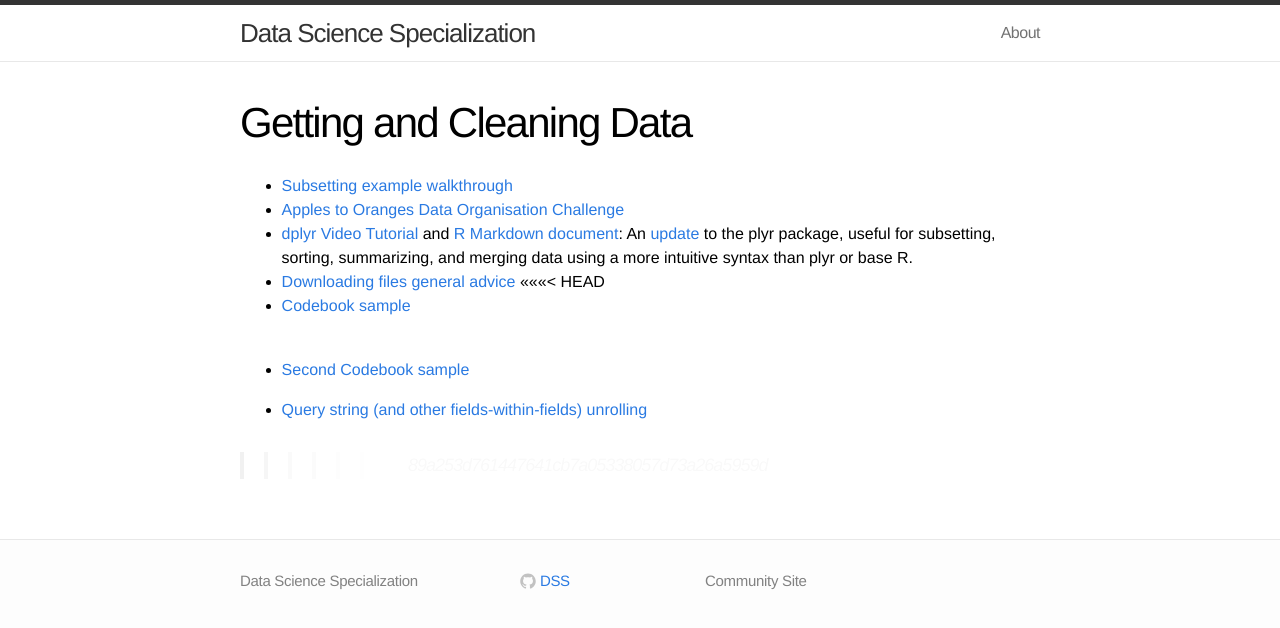
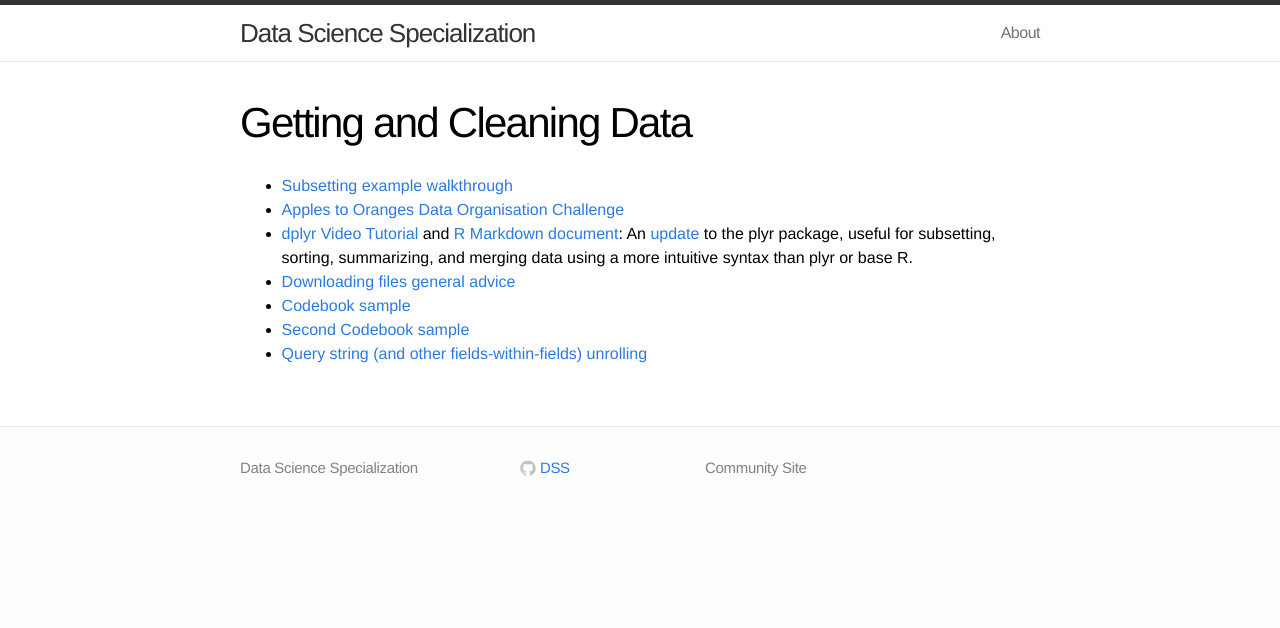
Before and after one commit to DataScienceSpecialization/DataScienceSpecialization.github.io, a Jekyll site: the page built from getclean.md, in a window 1280 px wide. Shown: the top 628 px of the page. Built offline with Jekyll 4.4.1, drawn with Linux system fonts in a browser that asks for light colours.

Commit message:
cleaned up merge text

```diff
--- a/getclean.md
+++ b/getclean.md
@@ -8,10 +8,6 @@ permalink: /getclean/
 - [Apples to Oranges Data Organisation Challenge](https://github.com/thoughtfulbloke/faoexample)
 - [dplyr Video Tutorial](https://www.youtube.com/watch?v=jWjqLW-u3hc) and [R Markdown document](http://rpubs.com/justmarkham/dplyr-tutorial): An [update](http://blog.rstudio.org/2014/01/17/introducing-dplyr/) to the plyr package, useful for subsetting, sorting, summarizing, and merging data using a more intuitive syntax than plyr or base R.
 - [Downloading files general advice](http://rpubs.com/thoughtfulbloke/downloadtips)
-<<<<<<< HEAD
 - [Codebook sample](https://gist.github.com/kirstenfrank/218c36a1938055d0f4e4)
 - [Second Codebook sample](https://gist.github.com/kirstenfrank/699abe3e16fd1dc36e5d)
-=======
 - [Query string (and other fields-within-fields) unrolling](http://rpubs.com/schnee/32988)
-
->>>>>>> 89a253d761447641cb7a05338057d73a26a5959d
```
